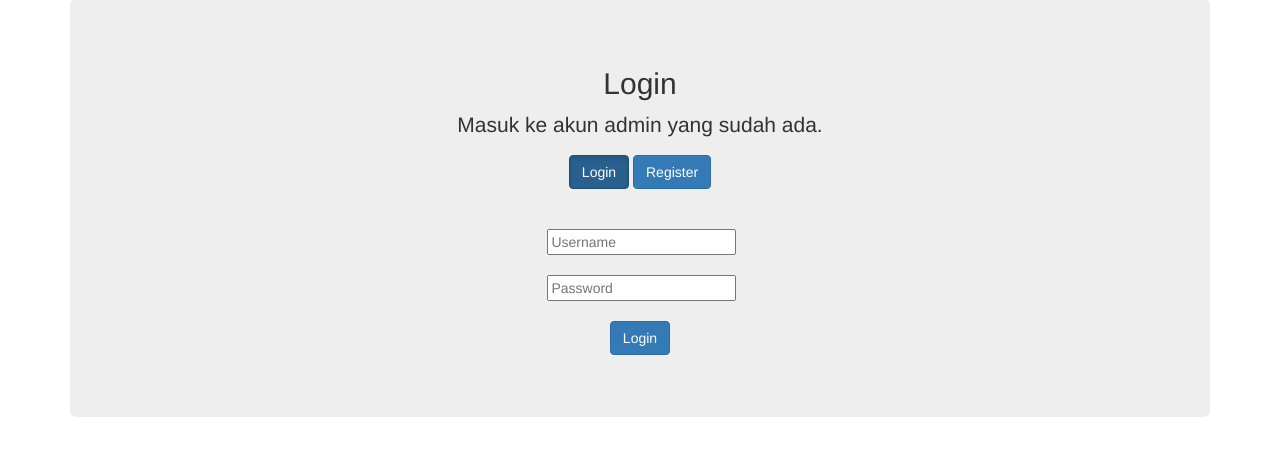
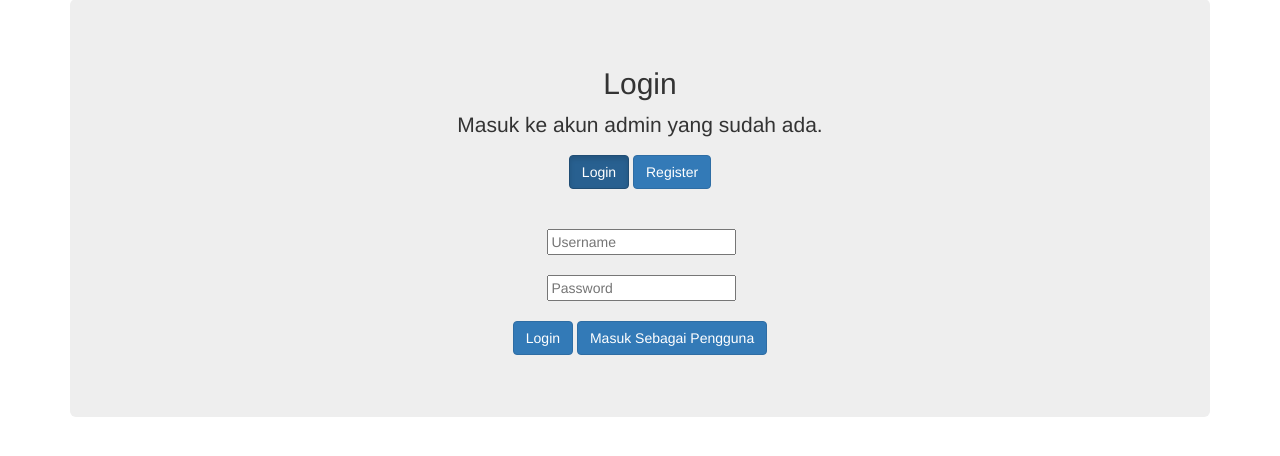
Before and after one commit to 110Montauk/Skripsi, a Flask app: page /login/ in a window 1280 px wide. Shown: the part 264-720 px from the top of the page. Run offline with Flask 3, Linux system fonts and the light colour scheme; some libraries are stand-ins or nearby versions.

Commit message:
Update login.html

```diff
--- a/templates/login.html
+++ b/templates/login.html
@@ -43,6 +43,7 @@
             <br>
             <br>
             <input type="submit" value="Login" class="btn btn-primary">
+            <a href="{{ url_for('Home') }}" class="btn btn-primary">Masuk Sebagai Pengguna</a>
         </form>
     </div>
 </div>
```
